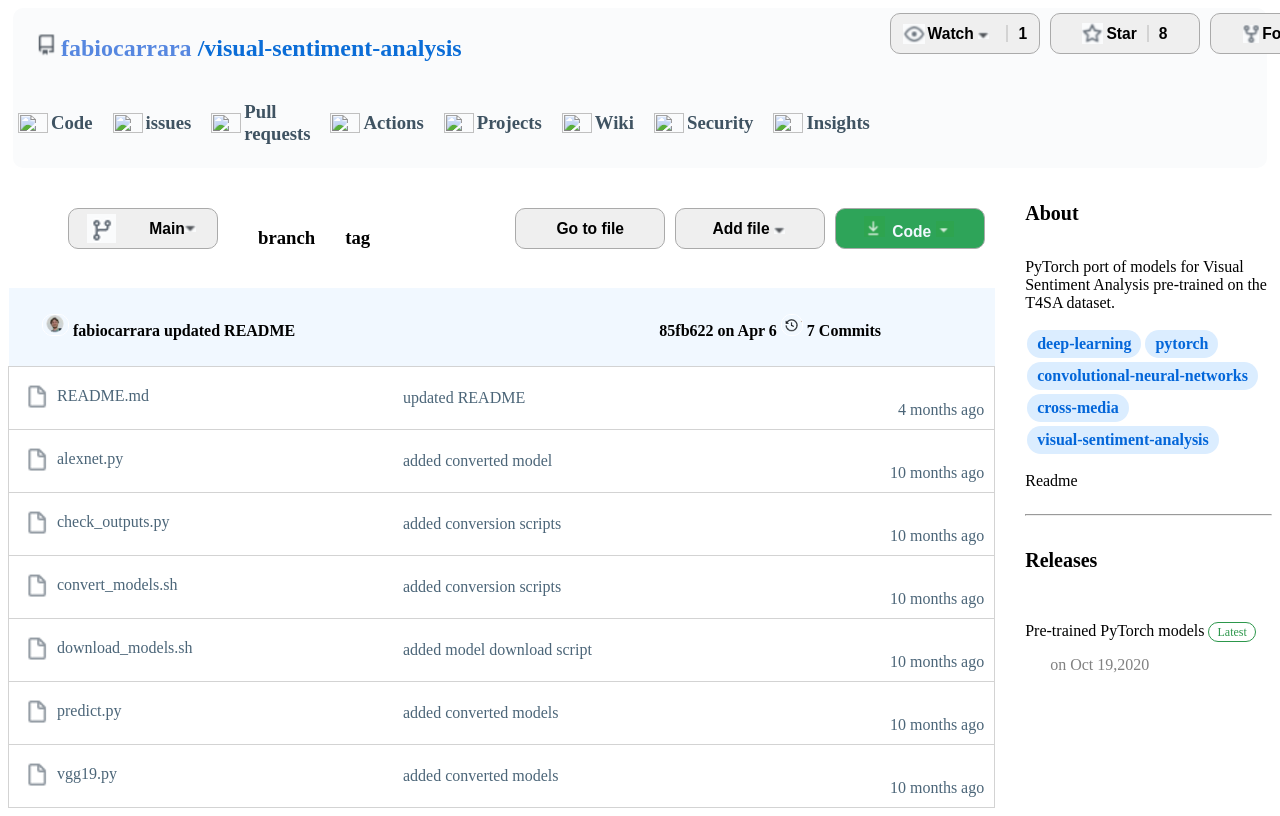
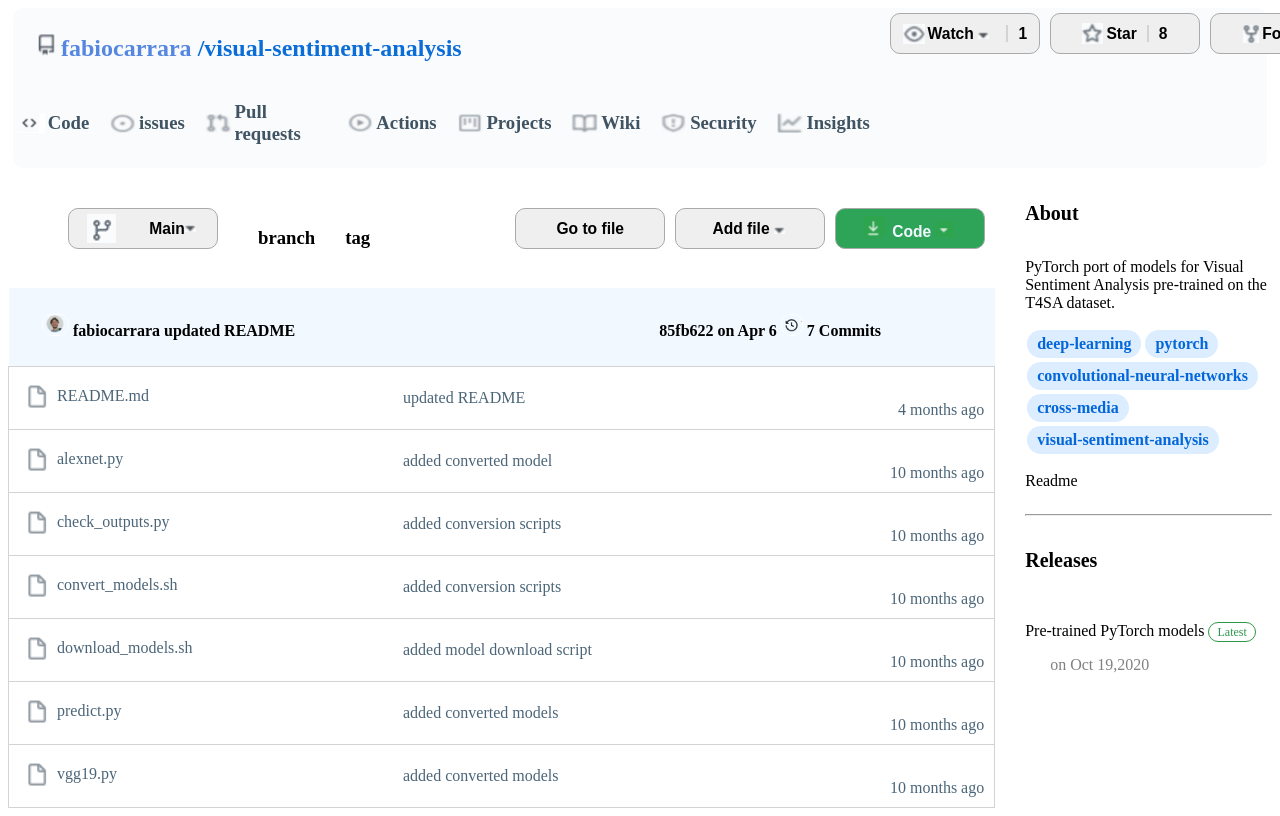
Before and after one commit to AzwadK/Assignment1, a plain HTML site: page index.html in a window 1280 px wide. Shown: the top 816 px of the page. Drawn offline with nearby package versions, Linux system fonts and the light colour scheme; the site is published under a folder, as on GitHub Pages, so addresses that start at the root find nothing; a script that the page names is missing.

Commit message:
completed

```diff
--- a/index.html
+++ b/index.html
@@ -278,17 +278,17 @@
     <div class="son1">
       <div class="gson1">
         <div class="ggson1">
-          <h2> <img src="icons/bookmark.png" alt=""><span class="heading1"> fabiocarrara</span><span class="heading2"> /visual-sentiment-analysis</h2></span>
+          <h2> <img src="./icons/bookmark.png" alt=""><span class="heading1"> fabiocarrara</span><span class="heading2"> /visual-sentiment-analysis</h2></span>
         </div>
         <div class="ggson2">
-          <img src="/icons/code.png" alt=""><h3>Code</h3>
-          <img src="/icons/issues.png" alt=""><h3>issues</h3>
-          <img src="/icons/pullrequests.png" alt=""><h3>Pull requests</h3>
-          <img src="/icons/Actions.png" alt=""><h3>Actions</h3>
-          <img src="/icons/projects.png" alt=""><h3>Projects</h3>
-          <img src="/icons/wiki.png" alt=""><h3>Wiki</h3>
-          <img src="/icons/security.png" alt=""><h3>Security</h3>
-          <img src="/icons/insights.png" alt=""><h3>Insights</h3>
+          <img src="icons/code.png" alt=""><h3>Code</h3>
+          <img src="icons/issues.png" alt=""><h3>issues</h3>
+          <img src="icons/pullrequests.png" alt=""><h3>Pull requests</h3>
+          <img src="icons/Actions.png" alt=""><h3>Actions</h3>
+          <img src="icons/projects.png" alt=""><h3>Projects</h3>
+          <img src="icons/wiki.png" alt=""><h3>Wiki</h3>
+          <img src="icons/security.png" alt=""><h3>Security</h3>
+          <img src="icons/insights.png" alt=""><h3>Insights</h3>
         </div>
       </div>
       <div class="gson2">
```
